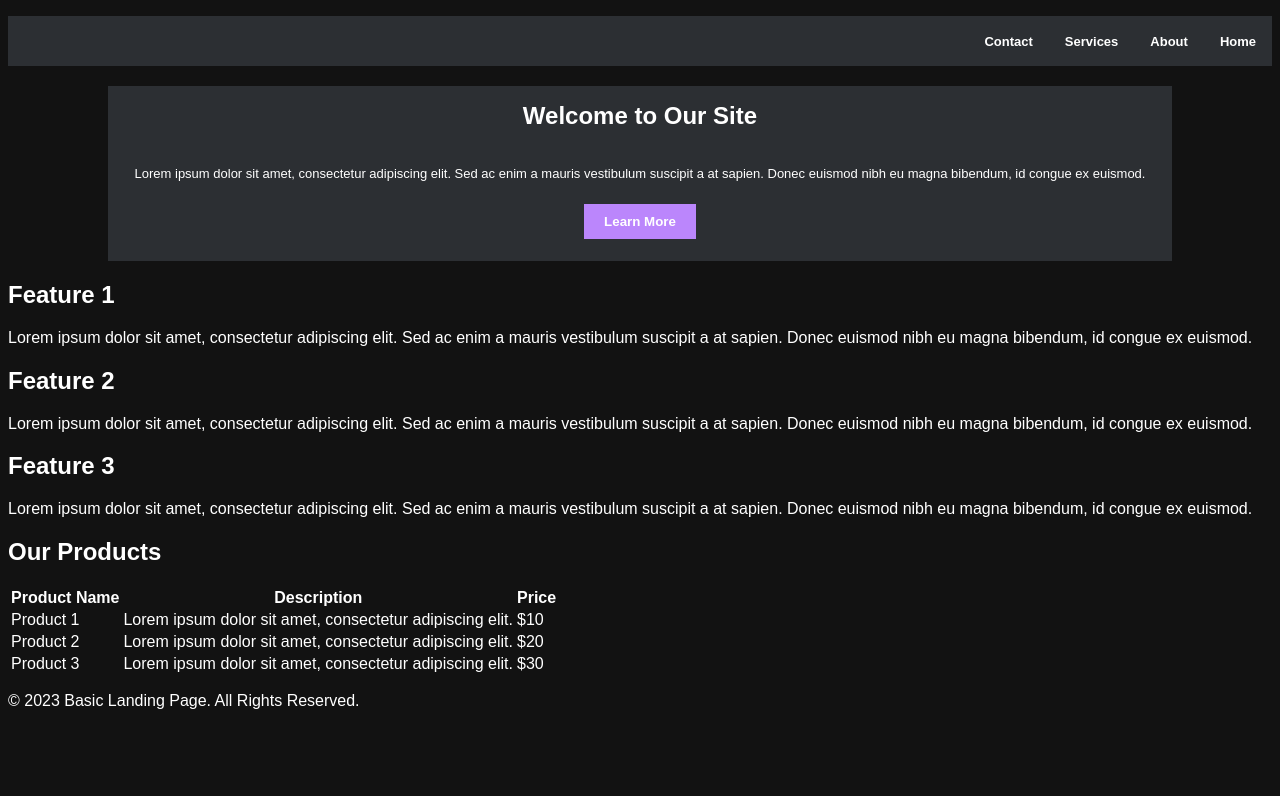
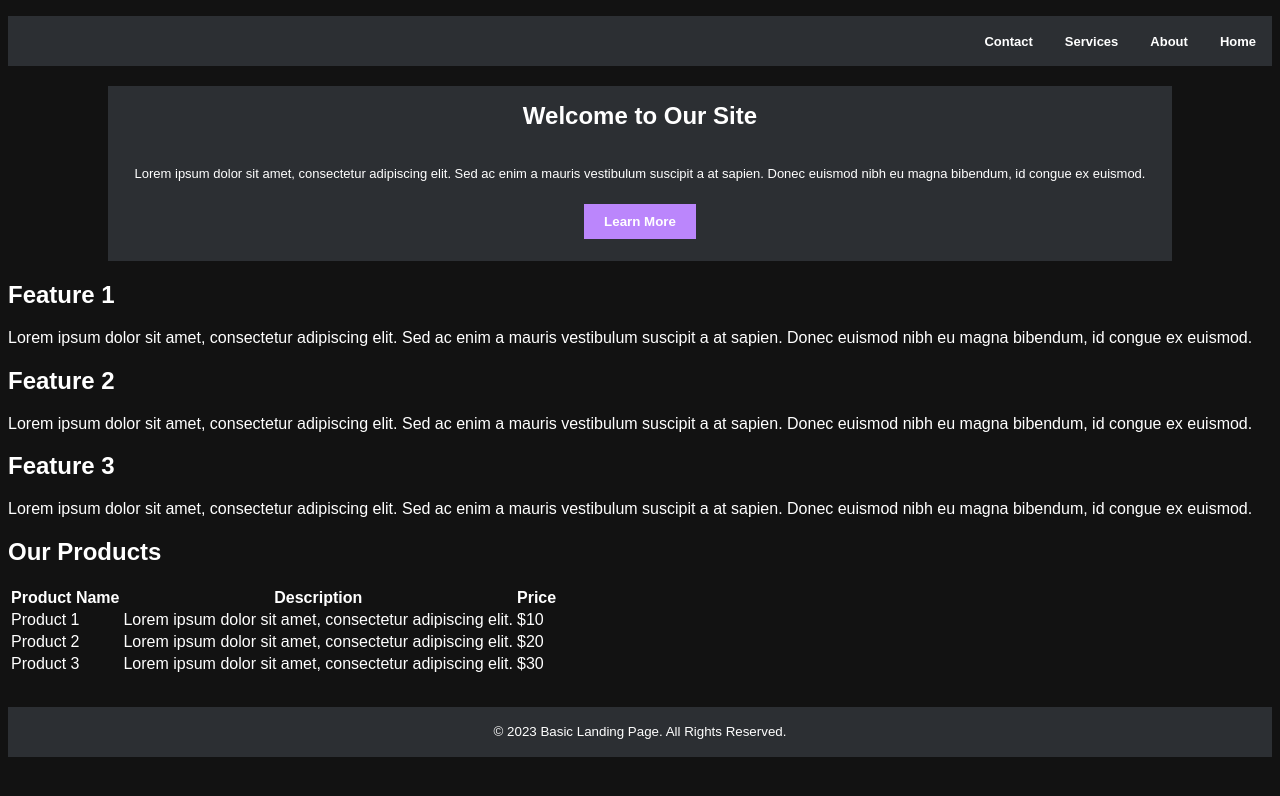
Before and after one commit to PedroIgorFP/desafio_aula_college, a plain HTML site: page index.html in a window 1280 px wide. Drawn offline with Linux system fonts and the light colour scheme.

Commit message:
atualização de código css e html

```diff
--- a/style.css
+++ b/style.css
@@ -39,6 +39,10 @@ nav{
     width: 100%;
     height: 50px;
     line-height: 50px;
+    position: relative;
+    top: 0;
+    left: 0;
+    right: 0;
 }
 
 nav ul {
@@ -85,7 +89,7 @@ nav li a:hover {
 
 .section1 p {
     font-size: small;
-    <br>
+
 }
 
 .section1 a{
@@ -97,3 +101,15 @@ nav li a:hover {
     font-weight: bold;
     font-size: smaller;
 }
+
+footer p{
+    background-color: var(--surface);
+    color: var(--on-surface);
+    bottom: 0;
+    position: relative;
+    height: 50px;
+    line-height: 50px;
+    width: 100%;
+    text-align: center;
+    font-size: smaller;
+}
```
Also changed, not shown: index.html (+1 -0 lines).
